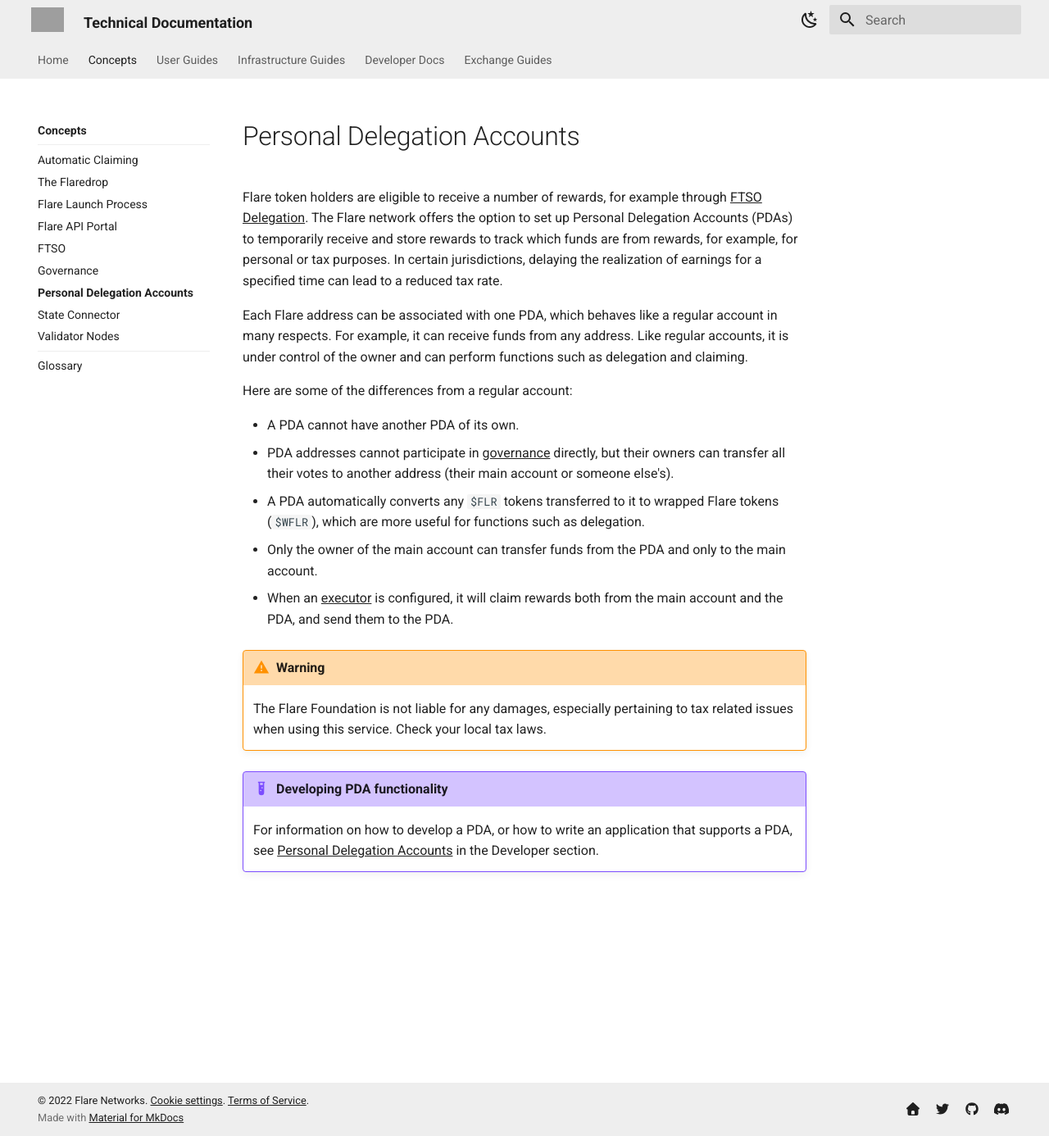
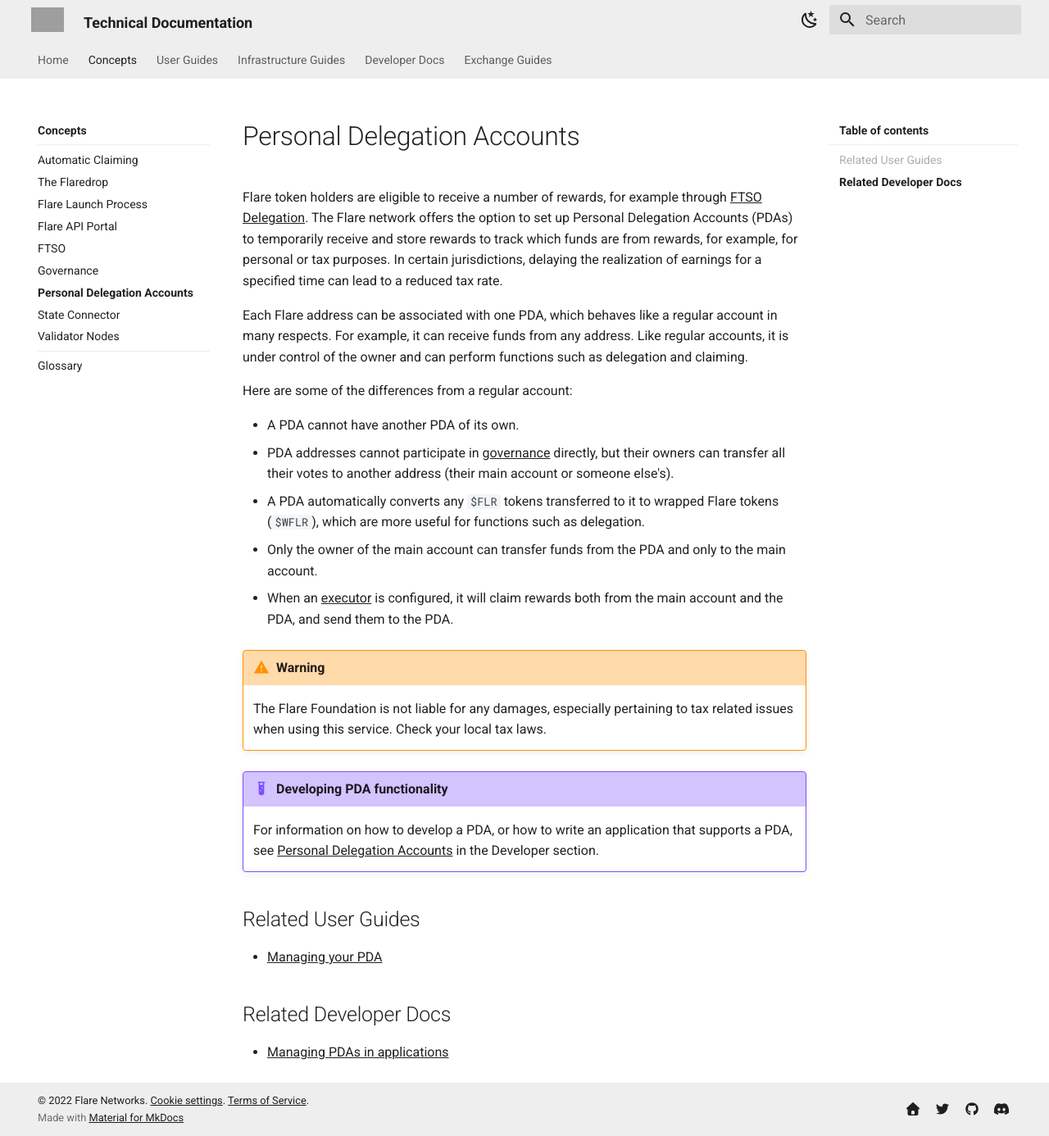
Before and after one commit to flare-foundation/docs, an MkDocs documentation site: the page built from docs/tech/personal-delegation-account.md, in a window 1280 px wide and 1386 px high. Shown: the whole window at 82% size. Built offline with MkDocs 1.6.1 and Material for MkDocs 9.7.7, drawn with Linux system fonts in a browser that asks for light colours; comment, search, counter and statistics services are not loaded; grey boxes are pictures that could not be loaded.

Commit message:
Add related links to all concept pages (#223)

```diff
--- a/docs/tech/personal-delegation-account.md
+++ b/docs/tech/personal-delegation-account.md
@@ -24,3 +24,11 @@
 !!! example "Developing PDA functionality"
 
     For information on how to develop a PDA, or how to write an application that supports a PDA, see [Personal Delegation Accounts](../dev/personal-delegation-account.md) in the Developer section.
+
+## Related User Guides
+
+* [Managing your PDA](../user/personal-delegation-account.md)
+
+## Related Developer Docs
+
+* [Managing PDAs in applications](../dev/personal-delegation-account.md)
```
Also changed, not shown: docs/tech/automatic-claiming.md (+8 -0 lines), docs/tech/ftso.md (+6 -0 lines), docs/tech/governance.md (+4 -0 lines), docs/tech/the-flaredrop.md (+10 -2 lines).
